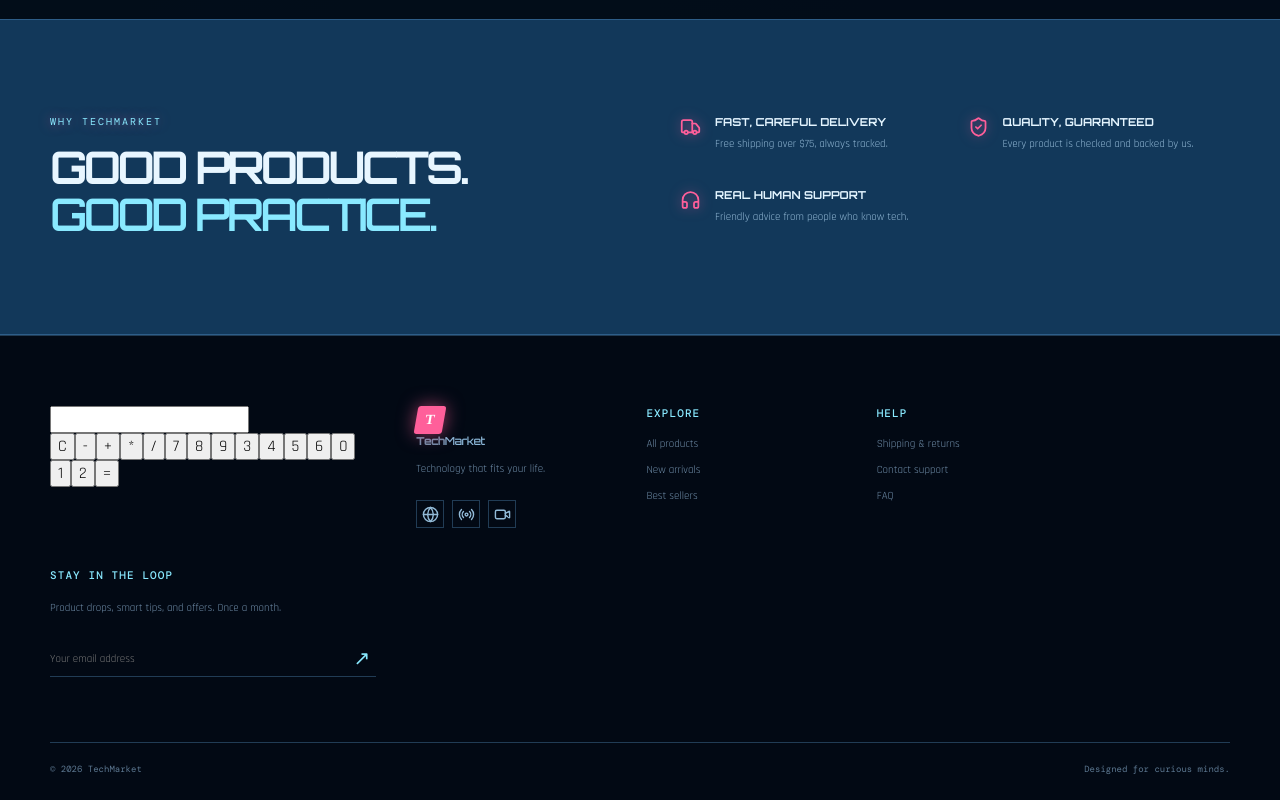
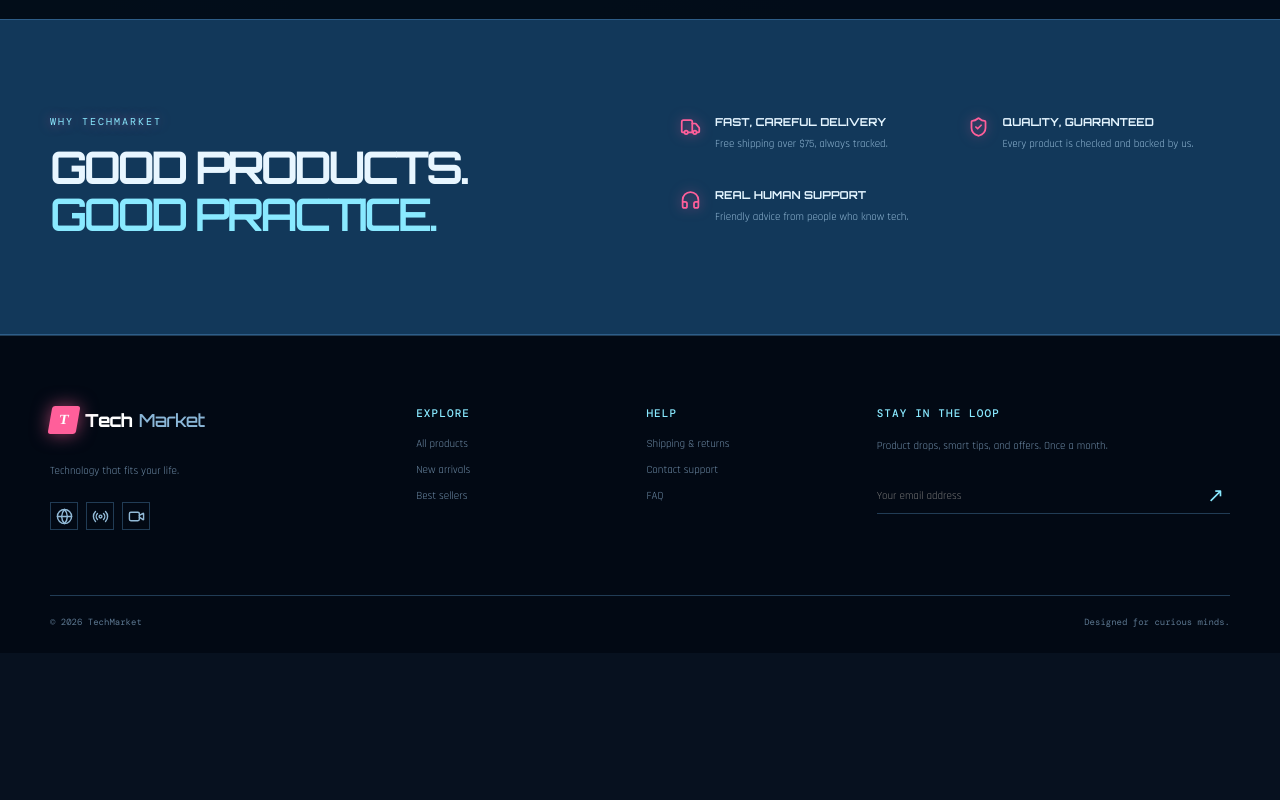
Before and after one commit to emir-ltst/CHALLENGE, a React (Vite) app: page / in a window 1280 px wide. Shown: the part 2057-2857 px from the top of the page. After the commit the page ends 2710 px from the top, so only its background shows below. Built offline with nearby package versions, Linux system fonts and the light colour scheme.

Commit message:
udalil calculate is footer

```diff
--- a/src/components/Footer.jsx
+++ b/src/components/Footer.jsx
@@ -4,7 +4,6 @@ import Claculate from './Claculate.jsx'
 
 export default function Footer() {
   return <footer className="footer"><div className="container footer-grid">
-    <Claculate/>
     <div><Link className="brand footer-brand" to="/"><span className="brand-mark">T</span>Tech<span>Market</span></Link><p>Technology that fits your life.</p><div className="socials"><a href="#instagram" aria-label="Instagram"><Globe size={17} /></a><a href="#twitter" aria-label="Twitter"><Radio size={17} /></a><a href="#youtube" aria-label="Youtube"><Video size={17} /></a></div></div>
     <div><h4>Explore</h4><Link to="/products">All products</Link><Link to="/products">New arrivals</Link><Link to="/products">Best sellers</Link></div>
     <div><h4>Help</h4><a href="#shipping">Shipping & returns</a><a href="#support">Contact support</a><a href="#faq">FAQ</a></div>
```
